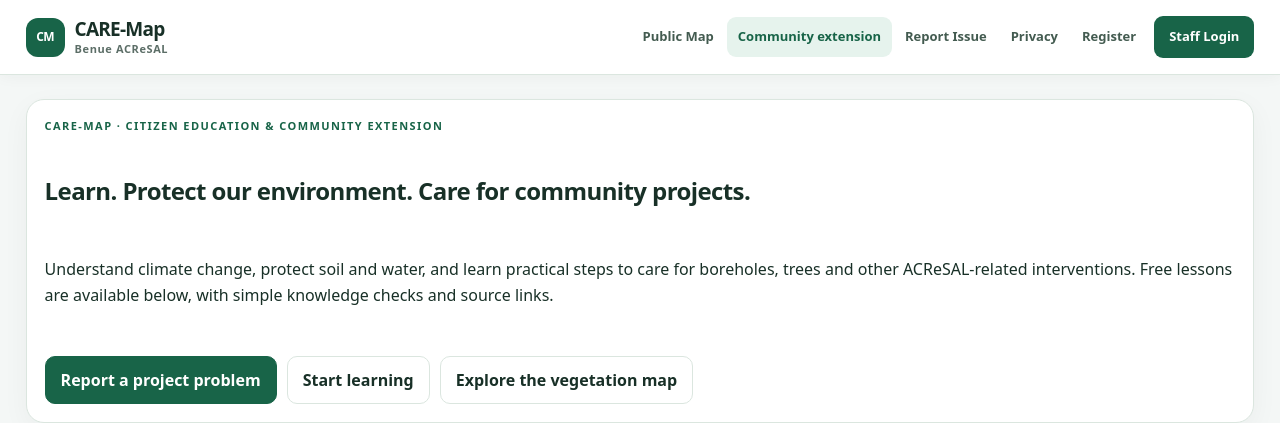
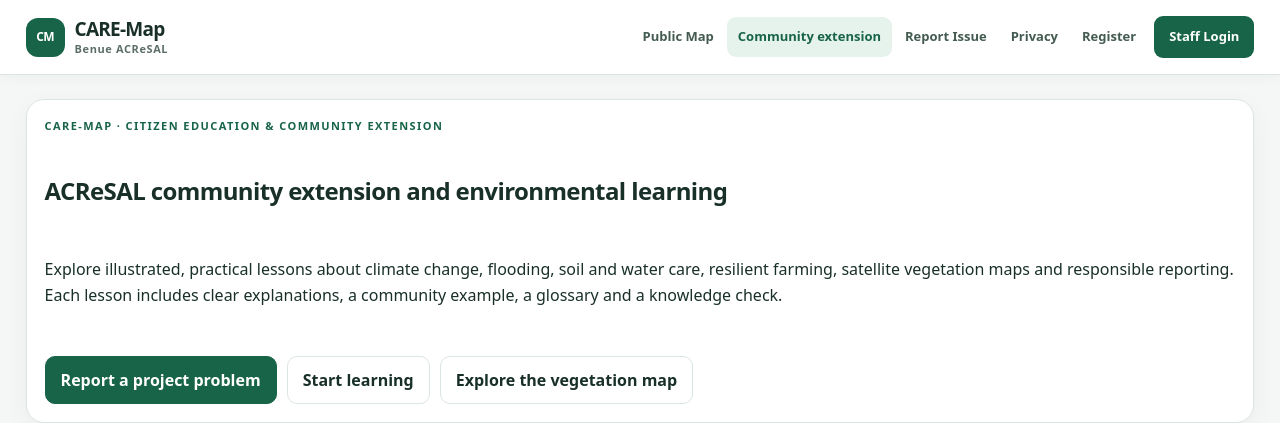
Before and after one commit to Simmyt3r/CARE-Map, a Next.js app: page /extension in a window 1280 px wide. Shown: the top 423 px of the page. Built offline with nearby package versions, Linux system fonts and the light colour scheme; no server answers.

Commit message:
ui(extension): introduce expanded citizen environmental learning clearly on public page

```diff
--- a/src/app/extension/page.tsx
+++ b/src/app/extension/page.tsx
@@ -1,14 +1,14 @@
 import Link from "next/link";
 import CitizenLearningCenter from "@/components/CitizenLearningCenter";
 export const metadata={title:"ACReSAL Community Extension | CARE-Map",
- description:"Citizen education about climate change, soil care, water, green landscapes and ACReSAL community aftercare."};
+ description:"Free illustrated citizen education in climate, flood safety, soil erosion, water, farming, remote sensing and community stewardship."};
 
 export default function ExtensionPage(){
   return <div className="stack">
     <section className="card stack">
       <span className="page-eyebrow">CARE-Map · Citizen education & community extension</span>
-      <h1>Learn. Protect our environment. Care for community projects.</h1>
-      <p>Understand climate change, protect soil and water, and learn practical steps to care for boreholes, trees and other ACReSAL-related interventions. Free lessons are available below, with simple knowledge checks and source links.</p>
+      <h1>ACReSAL community extension and environmental learning</h1>
+      <p>Explore illustrated, practical lessons about climate change, flooding, soil and water care, resilient farming, satellite vegetation maps and responsible reporting. Each lesson includes clear explanations, a community example, a glossary and a knowledge check.</p>
       <div className="actions">
         <Link className="btn primary" href="/report">Report a project problem</Link>
         <a className="btn" href="#community-lessons">Start learning</a>
```
